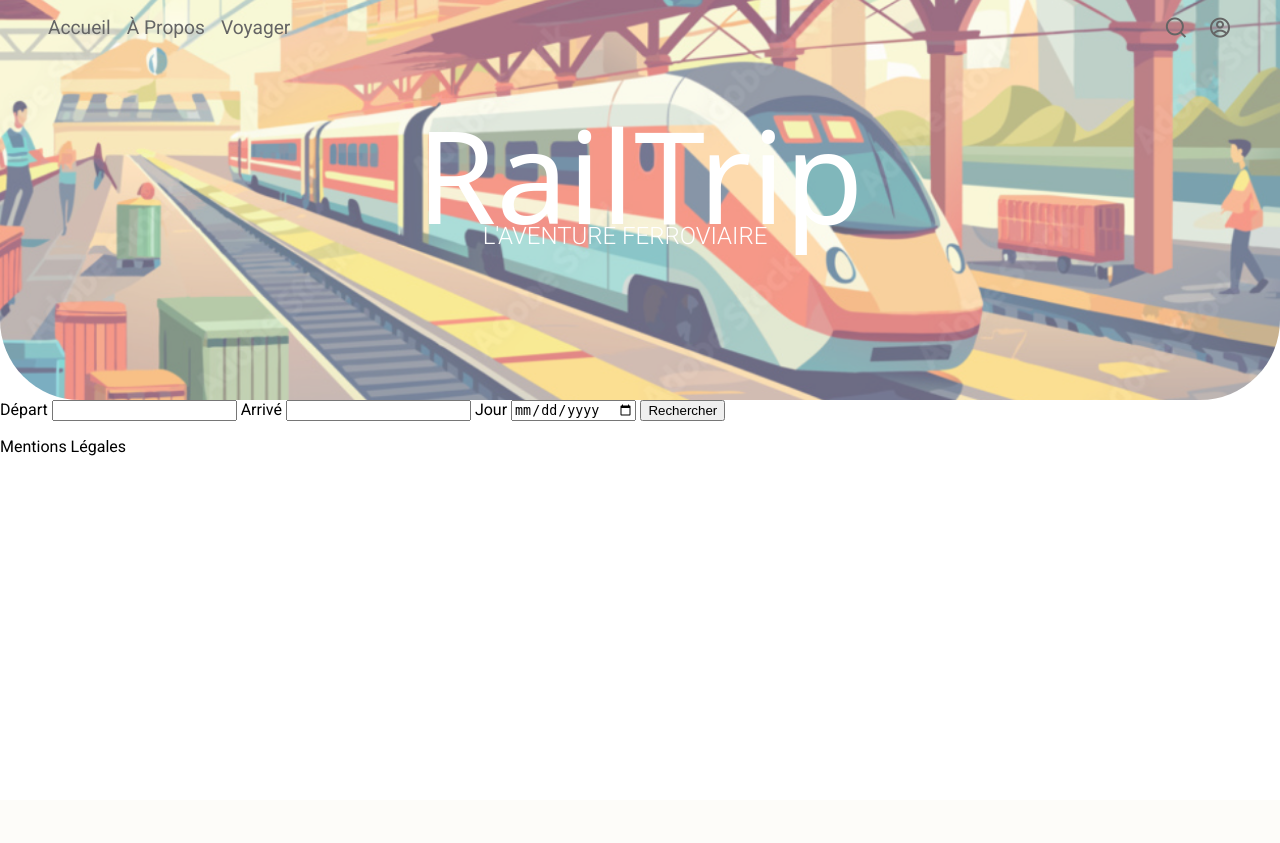
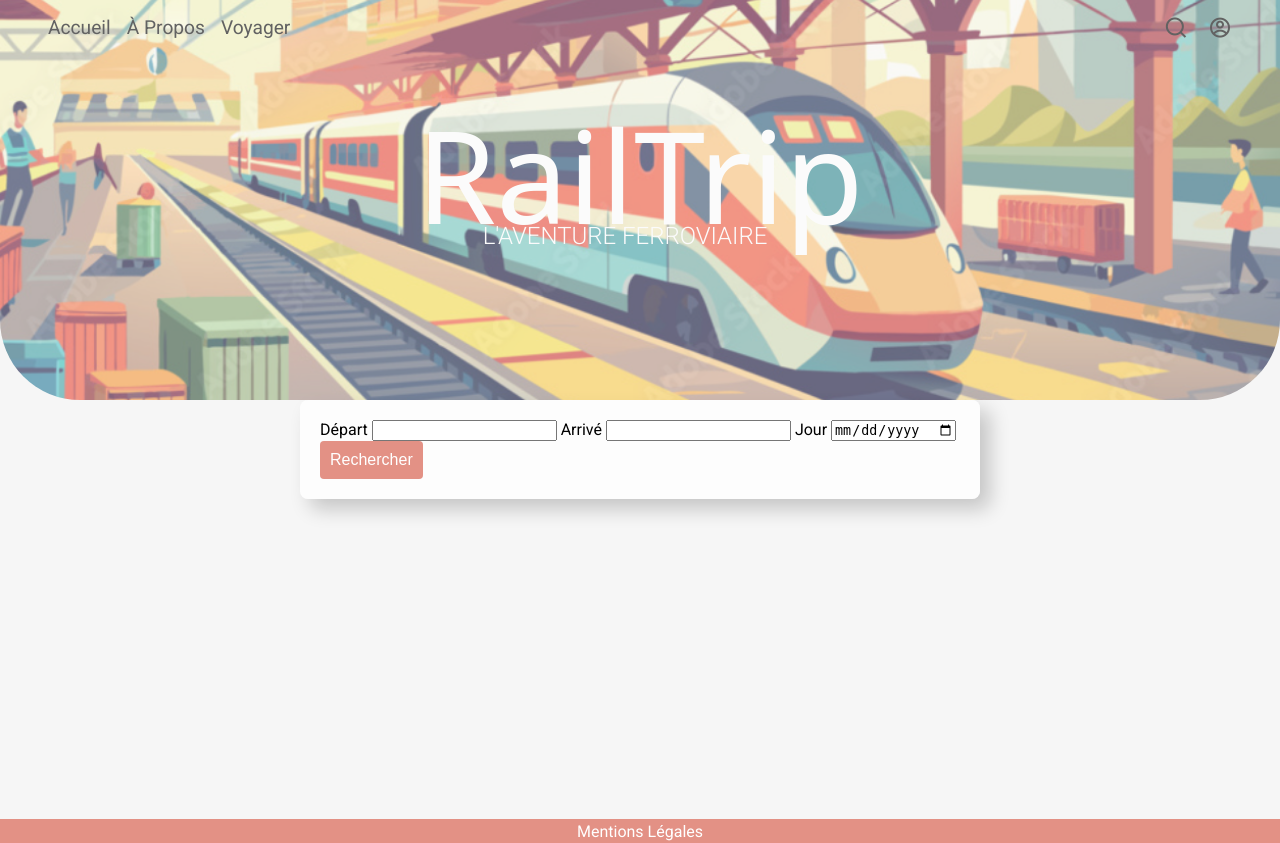
Before and after one commit to julieginest/Rail-Trip, a Django app: page / in a window 1280 px wide. Before the commit the page ends 456 px from the top, so only its background shows below. Run offline with Django 5.2, Linux system fonts and the light colour scheme; some libraries are stand-ins or nearby versions; some web fonts are replaced.

Commit message:
Design template home

```diff
--- a/App-RailTrip/App/Templates/static/style.css
+++ b/App-RailTrip/App/Templates/static/style.css
@@ -7,6 +7,7 @@ body{
     padding: 0;
     margin: 0;
     font-family: 'Roboto', sans-serif;
+    background-color: rgba(220, 220, 220, 0.23);
 }
 
 li{
@@ -78,3 +79,43 @@ header{
 .ri-account-circle-line:hover{
     color: #E39185;
 }
+
+/* HOME.HTML */
+
+.search-bar {
+    background-color: rgba(255, 255, 255, 0.8);
+    width: 50vw;
+    padding: 20px;
+    margin: 0px auto;
+    box-shadow: 10px 10px 20px rgba(0, 0, 0, 0.2);
+    display: flex;
+    flex-direction: column;
+    align-items: center;
+    border-radius: 8px;
+}
+
+.search-bar button {
+    padding: 10px;
+    border: none;
+    border-radius: 4px;
+    background-color: #E39185;
+    color: white;
+    font-size: 16px;
+    cursor: pointer;
+}
+
+.search-bar button:hover {
+    background-color: black;
+}
+
+
+/*Footer*/
+footer{
+    background-color: #E39185;
+    color: white;
+    height: 1.5rem;
+    display: flex;
+    align-items: center;
+    justify-content:center;
+    margin: 20rem 0 0 0;
+}
```
